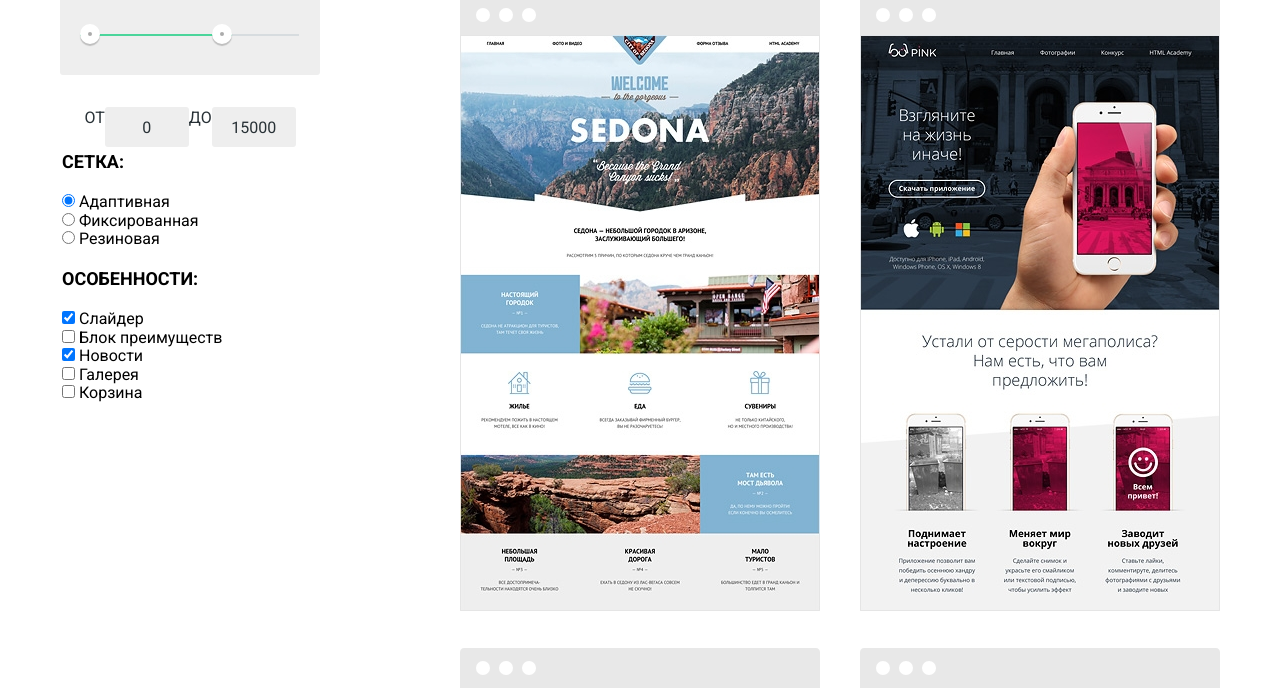
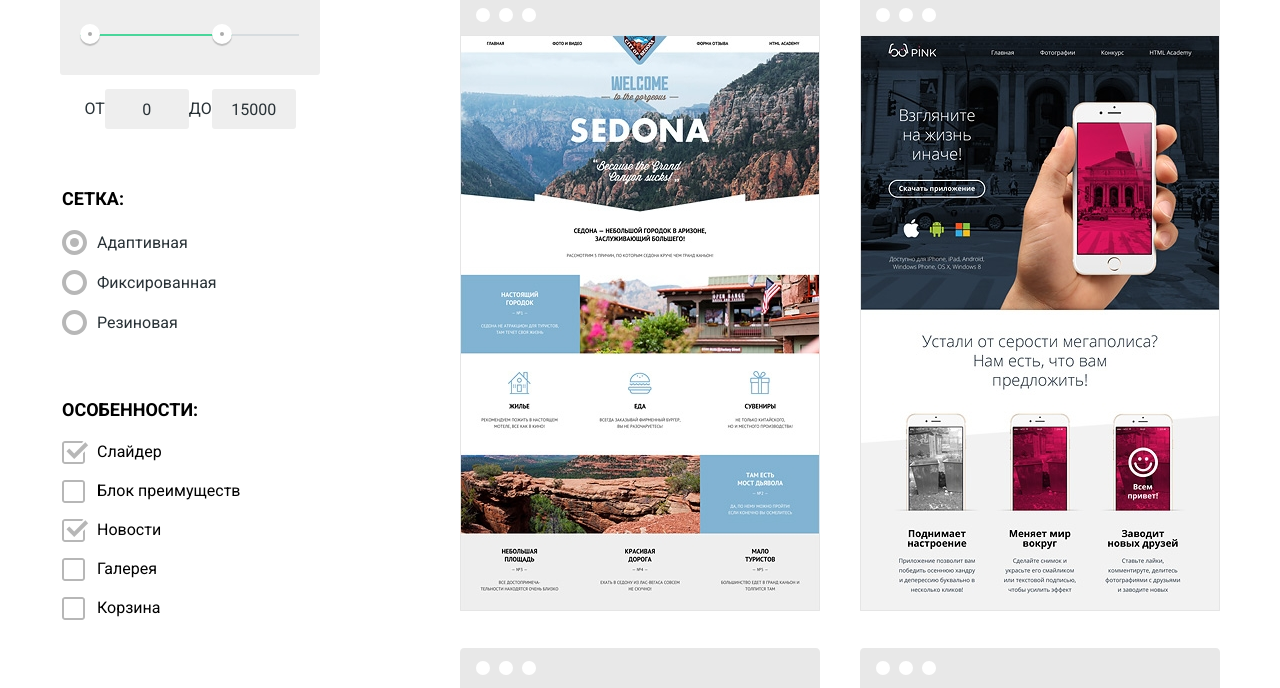
Before and after one commit to nikysya31/1116839-nerds-26, a plain HTML site: page catalog.html in a window 1280 px wide. Shown: the part 563-1251 px from the top of the page. Drawn offline with Linux system fonts and the light colour scheme.

Commit message:
улучшение стилизации

```diff
--- a/catalog.html
+++ b/catalog.html
@@ -16,12 +16,12 @@
       <nav class="main-navigation">
         <a class="main-logo" href=""></a>
         <ul class="site-navigation">
-          <li class="site-navigation-item"><a class="btn btn-nav" href="index.html">Студия</a></li>
+          <li class="site-navigation-item"><a class="btn btn-nav" href="#">Студия</a></li>
           <li class="site-navigation-item"><a class="btn btn-nav" href="#">Клиенты</a></li>
-          <li class="site-navigation-item"><a class="btn btn-nav" href="catalog.html">Магазин</a></li>
+          <li class="site-navigation-item"><a class="btn btn-nav btn-nav-active" href="catalog.html">Магазин</a></li>
           <li class="site-navigation-item"><a class="btn btn-nav" href="#">Контакты</a></li>
         </ul>
-        <a class="cart-navigation btn btn-nav" href="#"><img src="img/cart-icon.svg"> Корзина</a>
+        <a class="cart-navigation btn btn-nav" href="#">Корзина</a>
       </nav>
     </div>
 
@@ -55,16 +55,27 @@
         <legend class="filter-mesh-header">Сетка:</legend>
         <ul class="filter-mesh-items">
           <li>
-            <input type="radio" name="mesh" id="filter-adaptive" value="adaptive" checked>
-            <label for="filter-adaptive">Адаптивная</label>
+            <label>
+              <input class="filter-mesh-radio visually-hidden" type="radio" name="mesh" id="filter-adaptive"
+                value="adaptive" checked>
+              <span></span>
+              Адаптивная
+            </label>
           </li>
           <li>
-            <input type="radio" name="mesh" id="filter-fixed" value="fixed">
-            <label for="filter-fixed">Фиксированная</label>
+            <label>
+              <input class="filter-mesh-radio visually-hidden" type="radio" name="mesh" id="filter-fixed" value="fixed">
+              <span></span>
+              Фиксированная
+            </label>
           </li>
           <li>
-            <input type="radio" name="mesh" id="filter-rubber" value="rubber">
-            <label for="filter-rubber">Резиновая</label>
+            <label>
+              <input class="filter-mesh-radio visually-hidden" type="radio" name="mesh" id="filter-rubber"
+                value="rubber">
+              <span></span>
+              Резиновая
+            </label>
           </li>
         </ul>
       </fieldset>
@@ -72,24 +83,41 @@
         <legend class="filter-benefits-header">Особенности:</legend>
         <ul class="filter-benefits-items">
           <li>
-            <input type="checkbox" name="slider" id="slider" checked>
-            <label for="slider">Слайдер</label>
+            <label>
+              <input class="filter-benefits-checkbox  visually-hidden" type="checkbox" name="slider" id="slider"
+                checked>
+              <span></span>
+              Слайдер
+            </label>
           </li>
           <li>
-            <input type="checkbox" name="benefits block" id="benefits block">
-            <label for="benefits block">Блок преимуществ</label>
+            <label>
+              <input class="filter-benefits-checkbox visually-hidden" type="checkbox" name="benefits-block"
+                id="benefits-block">
+              <span></span>
+              Блок преимуществ
+            </label>
           </li>
           <li>
-            <input type="checkbox" name="news" id="news" checked>
-            <label for="news">Новости</label>
+            <label>
+              <input class="filter-benefits-checkbox visually-hidden" type="checkbox" name="news" id="news" checked>
+              <span></span>
+              Новости
+            </label>
           </li>
           <li>
-            <input type="checkbox" name="gallery" id="gallery">
-            <label for="gallery">Галерея</label>
+            <label>
+              <input class="filter-benefits-checkbox visually-hidden" type="checkbox" name="gallery" id="gallery">
+              <span></span>
+              Галерея
+            </label>
           </li>
           <li>
-            <input type="checkbox" name="basket" id="basket">
-            <label for="basket">Корзина</label>
+            <label>
+              <input class="filter-benefits-checkbox visually-hidden" type="checkbox" name="basket" id="basket">
+              <span></span>
+              Корзина
+            </label>
           </li>
         </ul>
       </fieldset>
--- a/css/style.css
+++ b/css/style.css
@@ -72,6 +72,15 @@ a {
     display: block;
 }
 
+.cart-navigation::before {
+    content: "";
+    display: inline-block;
+    width: 15px;
+    height: 15px;
+    background-image: url("../img/cart-icon.svg");
+    margin-right: 24.4px;
+}
+
 .slider {
     padding: 0;
     margin: 0;
@@ -96,6 +105,13 @@ a {
     width: 392px;
     border: 0;
     padding: 0;
+    display: flex;
+    flex-flow: column;
+}
+
+.slider-item-text .btn-details {
+    margin-top: auto;
+    margin-bottom: 80px;
 }
 
 .slider-item:not(:first-child) {
@@ -105,13 +121,23 @@ a {
 .services {
     display: flex;
     justify-content: space-between;
-    padding: 0;
+    padding: 80px 0;
+    margin: 0;
+    border-bottom: 2px solid #eeeeee;
+    height: 570px;
+    box-sizing: border-box;
 }
 
 .services-item {
     list-style-type: none;
+    display: flex;
+    flex-flow: column;
     width: 300px;
     margin: 0;
+}
+
+.services-item .btn {
+    margin-top: auto;
 }
 
 .main-footer {
@@ -178,11 +204,25 @@ a {
 .price-controls {
     display: flex;
     justify-content: space-between;
-    align-content: center;
+    align-items: center;
+    margin-top: 14px;
+}
+
+.price-controls input {
+    width: 80px;
+    height: 38px;
+    display: inline-block;
+    font-size: 16px;
+    line-height: 1.38;
+    color: #283136;
+    cursor: pointer;
+    background-color: #eeeeee;
+    border-radius: 3px;
+    border: 0;
+    text-align: center;
 }
 
 .filter-mesh-header {
-    margin-top: 56px;
     text-transform: uppercase;
     font-size: 18px;
     font-weight: bold;
@@ -192,25 +232,60 @@ a {
 
 .filter-mesh {
     padding: 0;
+    margin-top: 55px;
 }
 
 .filter-mesh-items {
     padding: 0;
+    font-size: 16px;
+    line-height: 18px;
+    color: #283136;
 }
 
 .filter-mesh-items li {
-    list-style-type: none;
+    list-style: none;
+}
+
+.filter-mesh-items label {
+    display: flex;
+    align-items: center;
+    list-style: none;
+}
+
+.filter-mesh-items li:not(:first-child):not(:last-child) {
+    margin-top: 15px;
+    margin-bottom: 15px;
+}
+
+.filter-mesh-radio+span {
+    content: "";
+    display: inline-block;
+    background-image: url("../img/radio-off.svg");
+    opacity: 0.4;
+    width: 25px;
+    height: 25px;
+    margin-right: 10px;
+    cursor: pointer;
+}
+
+.filter-mesh-radio:checked+span {
+    background-image: url("../img/radio-on.svg");
+}
+
+.filter-mesh-radio:focus+span, .filter-mesh-radio+span:hover {
+    opacity: 1;
 }
 
 .filter-benefits {
     padding: 0;
+    margin-top: 44px;
 }
 
 .filter-benefits-header {
     text-transform: uppercase;
     font-size: 18px;
     font-weight: bold;
-    line-height: 1.67;
+    line-height: 30px;
     color: #000000;
 }
 
@@ -219,7 +294,38 @@ a {
 }
 
 .filter-benefits-items li {
-    list-style-type: none;
+    list-style: none;
+}
+
+.filter-benefits-items label {
+    display: flex;
+    align-items: center;
+    list-style: none;
+}
+
+.filter-benefits-items li:not(:first-child):not(:last-child) {
+    margin-top: 16px;
+    margin-bottom: 16px;
+}
+
+.filter-benefits-checkbox+span {
+    content: "";
+    display: inline-block;
+    background-image: url("../img/checkbox-off.svg");
+    background-repeat: no-repeat;
+    opacity: 0.4;
+    width: 27px;
+    height: 23px;
+    margin-right: 8px;
+    cursor: pointer;
+}
+
+.filter-benefits-checkbox:checked+span {
+    background-image: url("../img/checkbox-on.svg");
+}
+
+.filter-benefits-checkbox:focus+span, .filter-benefits-checkbox+span:hover {
+    opacity: 1;
 }
 
 .catalog {
@@ -320,35 +426,22 @@ a {
     background-color: #eeeeee;
 }
 
-.nav-item {
-    font-size: 16px;
-    font-weight: 500;
-    line-height: 1.87;
-    text-transform: uppercase;
-    color: #000000;
-}
-
-.nav-item:hover {
-    color: #fb565a;
-}
-
-.nav-item:active {
-    color: #000000;
-    opacity: 0.3;
-}
-
 .slogan {
     font-size: 55px;
     font-weight: 500;
     line-height: 55px;
     color: #000000;
+    margin: 0;
+    padding: 0;
 }
 
 .sub-slogan {
     font-size: 16px;
-    line-height: 1.5;
+    line-height: 24px;
     text-align: left;
     color: #283136;
+    margin: 0;
+    padding: 0;
 }
 
 .btn {
@@ -435,6 +528,11 @@ a {
 .btn-nav:active {
     color: #000000;
     opacity: 0.3;
+}
+
+.btn-nav-active {
+    border-bottom: 2px solid #fb565a;
+    border-radius: 0;
 }
 
 .btn-page {
@@ -589,7 +687,7 @@ a {
     text-transform: uppercase;
     font-size: 18px;
     font-weight: bold;
-    line-height: 1;
+    line-height: 18px;
     color: #000000;
 }
 
@@ -715,10 +813,6 @@ a {
     background-size: 21px 21px;
 }
 
-.price-controls {
-    margin-top: 32px;
-}
-
 .min-price, .max-price {
     text-transform: uppercase;
     font-size: 16px;
@@ -769,17 +863,3 @@ a {
 .range-toggle-max {
     left: 152px;
 }
-
-.price-controls input {
-    width: 80px;
-    height: 38px;
-    display: inline-block;
-    font-size: 16px;
-    line-height: 1.38;
-    color: #283136;
-    cursor: pointer;
-    background-color: #eeeeee;
-    border-radius: 3px;
-    border: 0;
-    text-align: center;
-}
```
Also changed, not shown: index.html (+4 -4 lines).
